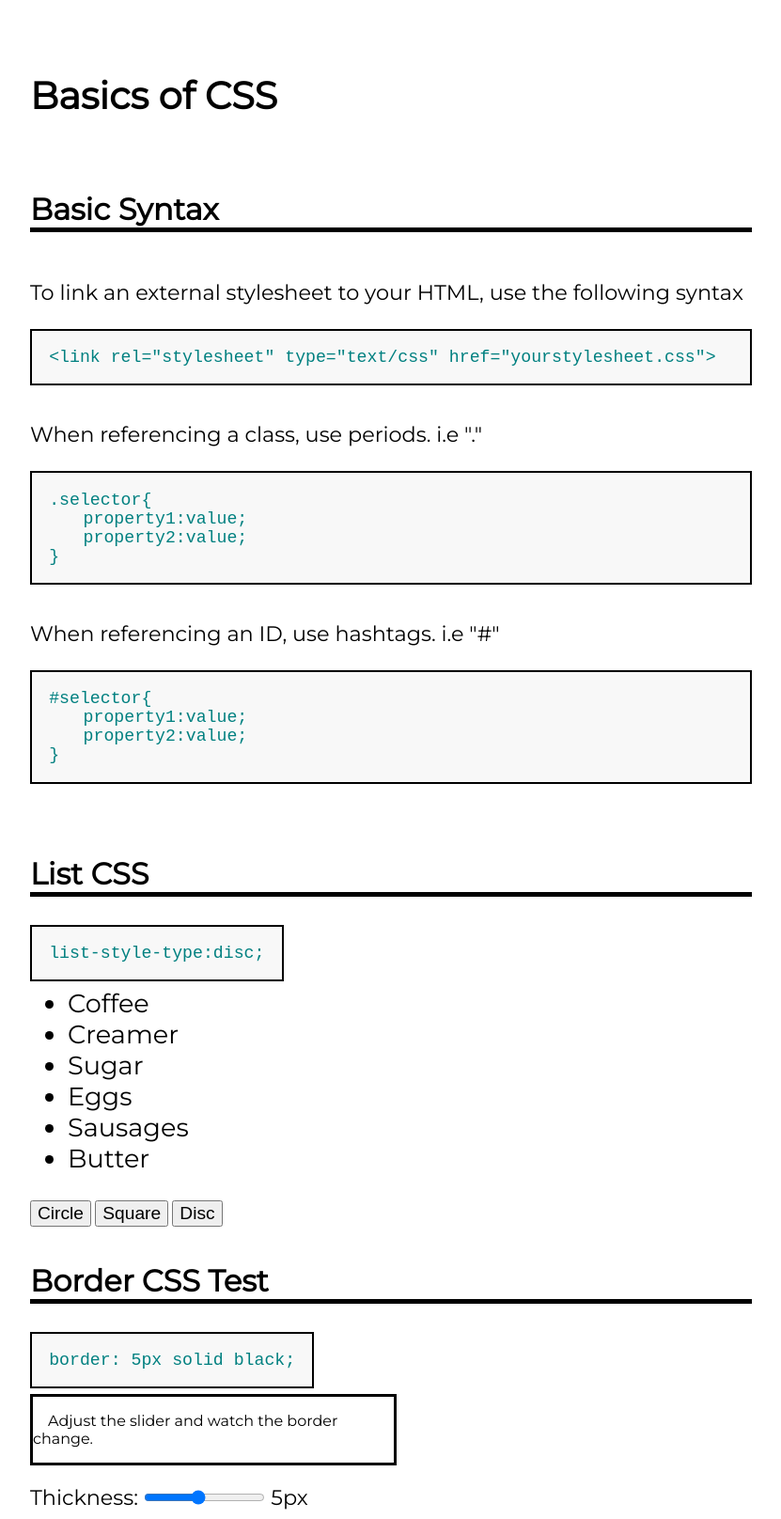
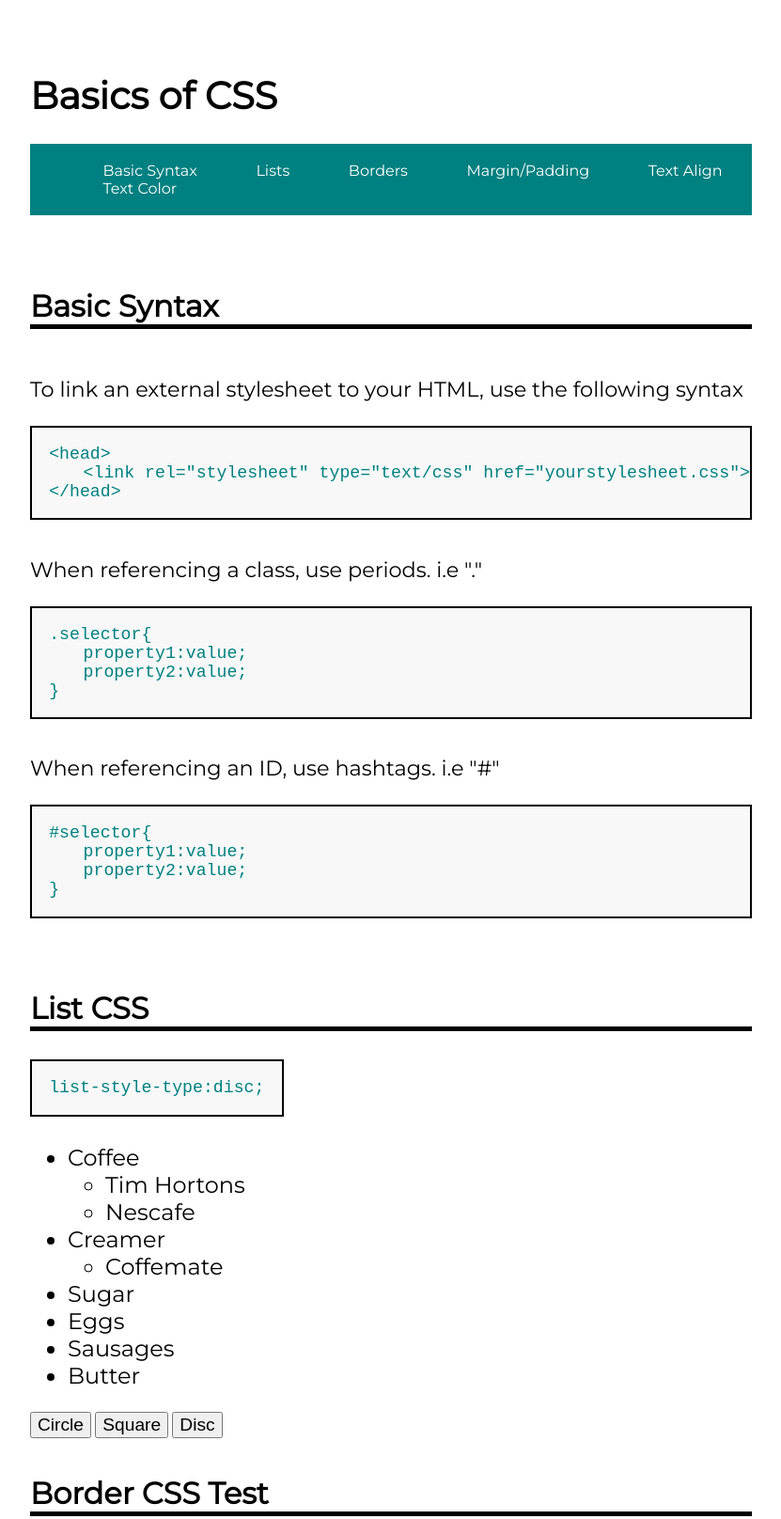
Before and after one commit to SiamShafiq/Interactive-CSS-Website, a plain HTML site: page index.html in a window 1280 px wide. Shown: the top 1616 px of the page at 94% size, without its empty margins (224-1055 px from the left). Drawn offline with Linux system fonts and the light colour scheme.

Commit message:
Add files via upload
Added more functionality and a navigation bar for easy access to page elements.

```diff
--- a/index.html
+++ b/index.html
@@ -13,27 +13,45 @@
     <body>
 
         <h1 class = "header">Basics of CSS</h1>
+        <nav class = "nav">
+            <a href = "#basic-spacer">Basic Syntax</a>
+            <a href = "#list-spacer">Lists</a>
+            <a href = "#border-spacer">Borders</a>
+            <a href = "#mp-spacer">Margin/Padding</a>
+            <a href = "#ta-spacer">Text Align</a>
+            <a href = "#tc-spacer">Text Color</a>
+        </nav>
+
+        <div id = "basic-spacer"></div>
         <div class = "basics">
             <h2 class = "basic-css">Basic Syntax</h2>
 
             <p>To link an external stylesheet to your HTML, use the following syntax</p>
-            <pre><code onclick="clickFunction()">&lt;link rel="stylesheet" type="text/css" href="yourstylesheet.css"&gt;</code></pre>
+            <pre><code onclick="clickFunction()">&lt;head&gt;<br>&emsp;&emsp;&lt;link rel="stylesheet" type="text/css" href="yourstylesheet.css"&gt;<br>&lt;/head&gt;</code></pre>
 
             <p>When referencing a class, use periods. i.e "."</p>
             <pre><code>.selector{<br>&emsp;&emsp;property1:value;<br>&emsp;&emsp;property2:value;<br>}</code></pre>
 
             <p>When referencing an ID, use hashtags. i.e "#"</p>
             <pre><code>#selector{<br>&emsp;&emsp;property1:value;<br>&emsp;&emsp;property2:value;<br>}</code></pre>
-
         </div>
 
+        <div id = "list-spacer"></div>
+
         <div>
-            <h2 class = "list-block">List CSS </h2><pre><code id = "list-style">list-style-type:disc;</code></pre>
+            <h2 class = "list-block" id = "list-block">List CSS </h2><pre><code id = "list-style">list-style-type:disc;</code></pre>
             <!-- <button class = "copy-button" onclick="copy_text()">Copy</button> -->
 
             <ul id = "list">
                 <li>Coffee</li>
+                <ul>
+                    <li>Tim Hortons</li>
+                    <li>Nescafe</li>
+                </ul>
                 <li>Creamer</li>
+                <ul>
+                    <li>Coffemate</li>
+                </ul>
                 <li>Sugar</li>
                 <li>Eggs</li>
                 <li>Sausages</li>
@@ -46,6 +64,7 @@
             </div>
         </div>
 
+        <div id = "border-spacer"></div>
 
         <h2 class = "test">Border CSS Test</h2><pre><code id = "border-code">border: 5px solid black;</code></pre>
         <div class = "border-test" id = "border-test">
@@ -65,6 +84,7 @@
 
         </div>
 
+        <div id = "mp-spacer"></div>
         <div class = "mp-section">
             <h2 class = "margin-padding">Margin/Padding CSS Test</h2>
             <pre><code id = "mp-code">margin: 5px; padding: 5px;</code></pre>
@@ -90,9 +110,14 @@
                 <button onclick="unitToPercent()">%</button>
                 <button onclick="unitToEm()">em</button>
             </div>
+            <div id = "ta-spacer"></div>
         </div>
 
+
+        <!-- <br> -->
+
         <div class = "text-section">
+
             <h2 class = "text-align-heading">Text Alignment</h2>
             <pre><code id = "text-align-code">text-align:left;</code></pre>
 
@@ -110,6 +135,7 @@
 
         </div>
 
+        <div id = "tc-spacer"></div>
         <div class = "text-color-section">
             <h2>Text Color and Background Color</h2>
             <p id = "color-tester">Using the controls below, you can adjust the color of the text and the background color.</p>
@@ -127,6 +153,10 @@
                     <input type="text" id="BG-color-box" name="BG-color-box" onKeyUp="return adjustBGColor()">
                 </p>
             </div>
+        </div>
+
+        <div class = "footer">
+            <p>Digital Skills</p>
         </div>
 
         <!-- <div class = "mp-section-2">
--- a/script.js
+++ b/script.js
@@ -21,7 +21,7 @@ function listToDisc(){
 }
 
 function listDisplayStyle(newStyle){
-    document.getElementById("list-style").innerHTML = "list-style-type:" + newStyle;
+    document.getElementById("list-style").innerHTML = "list-style-type:" + newStyle + ";";
 }
 
 
--- a/style.css
+++ b/style.css
@@ -1,9 +1,14 @@
+html {
+    scroll-behavior: smooth;
+  }
+
 body{
     max-width: 60%;
     margin-left: auto;
     margin-right: auto;
+    margin-bottom: 0;
     font-family: 'Montserrat', sans-serif;
-    padding-bottom: 20%;
+    /* padding-bottom: 20%; */
 }
 
 code{
@@ -17,10 +22,29 @@ code{
 
 }
 
-code:hover{
+.nav{
+    position: -webkit-sticky;
+    position: sticky;
+    background-color: #008080;
+    padding:1.2em;
+    top:0;
+}
+
+.nav a{
+    color:white;
+    margin-left: 8%;
+    text-decoration: none;
+    /* position: static; */
+}
+
+.nav a:hover{
+    border-bottom: 3px solid white;
+}
+
+/* code:hover{
     font-size: 2.0em;
     border:2px solid blue;
-}
+} */
 
 /* pre{
     transition:font-size 0.4s;
@@ -31,8 +55,13 @@ pre:hover{
     border:2px solid blue;
 } */
 
+#list{
+    margin-top: 50px;
+    font-size: 1.5em;
+}
+
 ul{
-    font-size: 1.7em;
+    /* font-size: 1.5em; */
 }
 
 h2{
@@ -190,6 +219,43 @@ button{
     margin-left: 2%;
 }
 
+/* width */
+::-webkit-scrollbar {
+    width: 15px;
+  }
+
+  /* Track */
+  ::-webkit-scrollbar-track {
+    background: #f1f1f1;
+  }
+
+  /* Handle */
+  ::-webkit-scrollbar-thumb {
+    background: #888;
+  }
+
+  /* Handle on hover */
+  ::-webkit-scrollbar-thumb:hover {
+    background: #555;
+  }
+
+.footer{
+    left: 0;
+    bottom: 0;
+    width: 100%;
+    height:50%;
+    margin:0;
+    margin-top: 15%;
+    padding-top:0.1%;
+    padding-bottom: 0.1em;
+    /* height: 5%; */
+    background-color:#008080;
+    color: white;
+    text-align: center;
+    font-size: 1em;
+
+}
+
 @media only screen and (max-width: 600px) {
     body {
         max-width: 80%;
```
